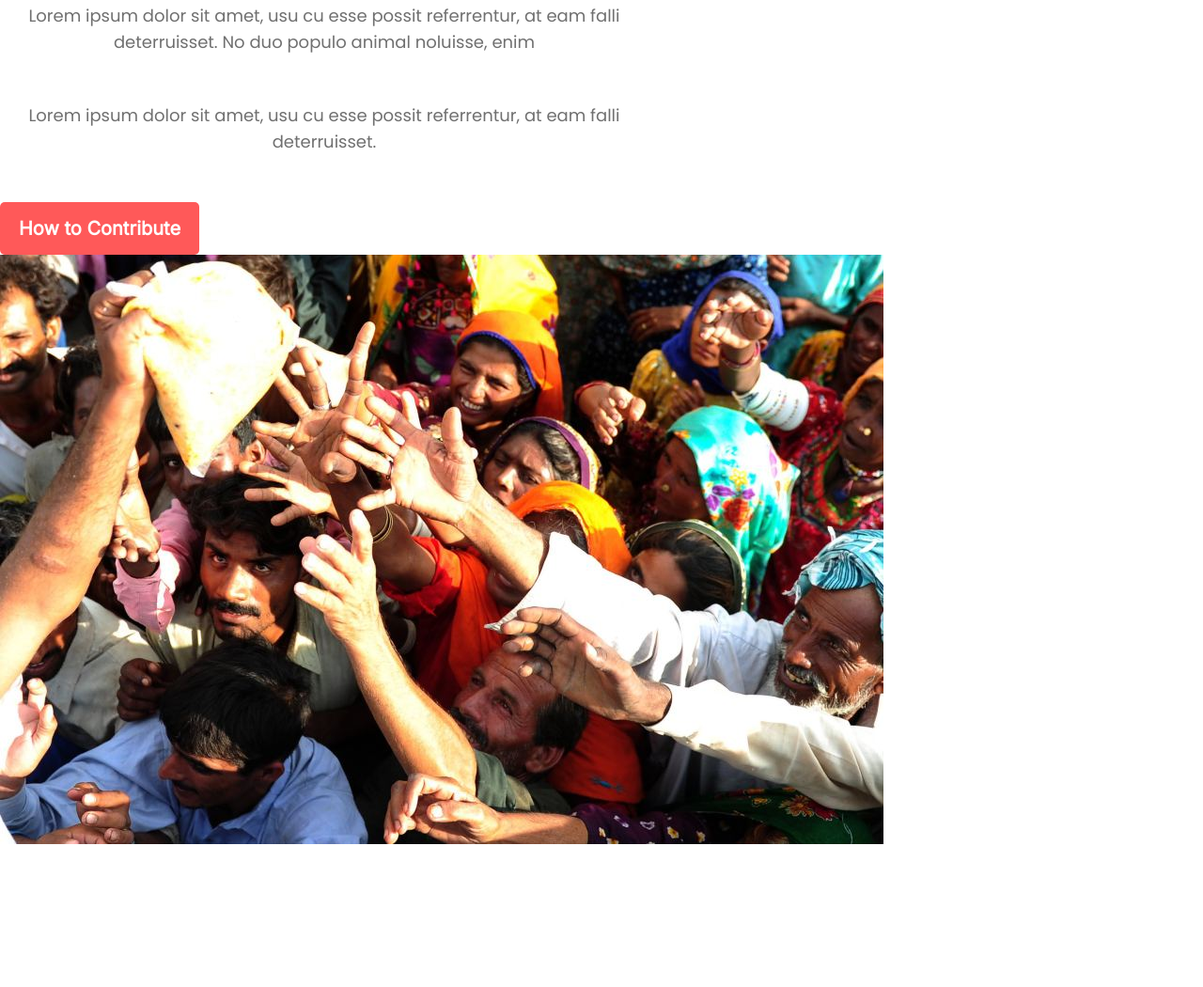
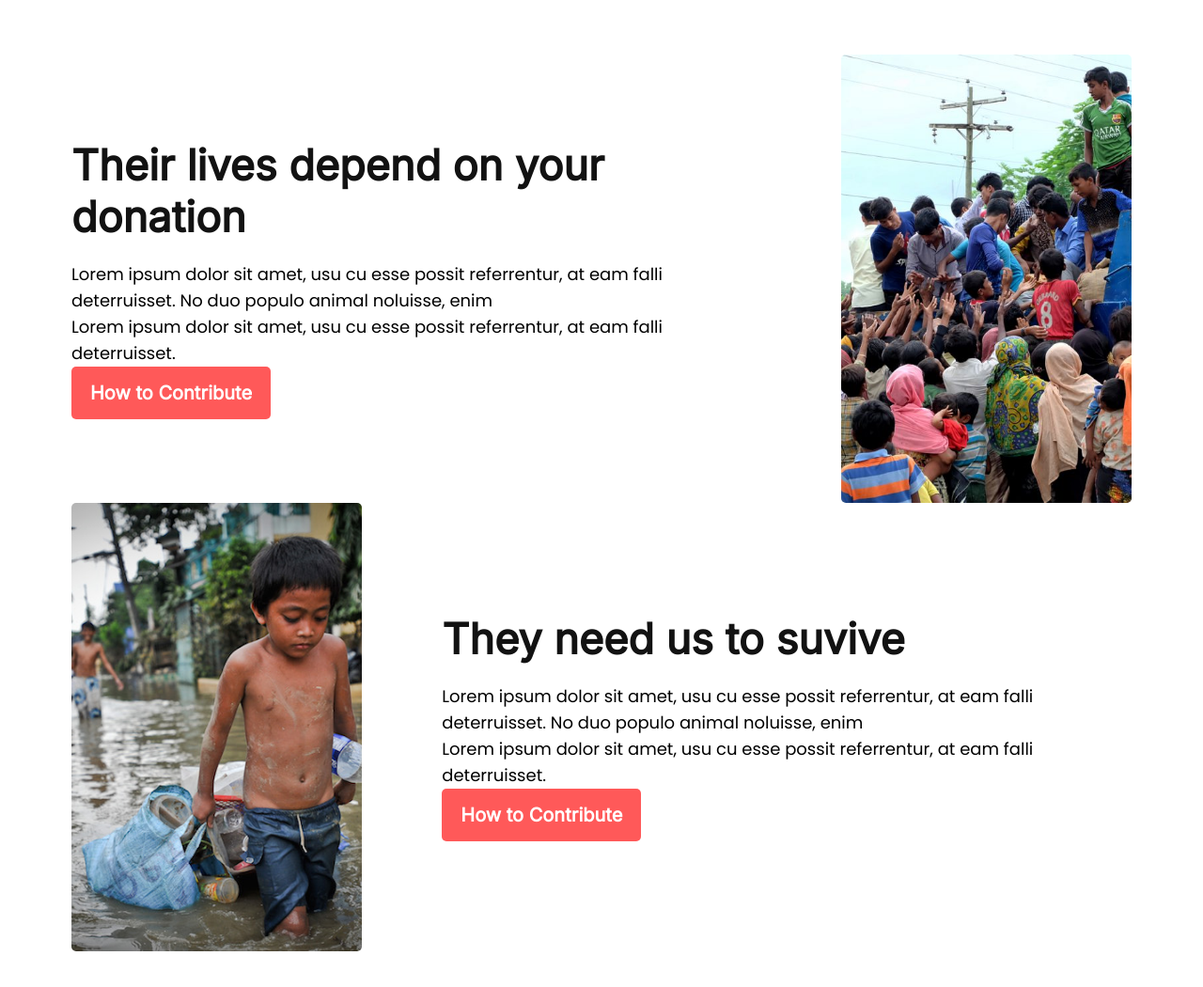
Before and after one commit to coder-binary1/donate-today, a plain HTML site: page index.html in a window 1280 px wide. Shown: the part 2031-3081 px from the top of the page at 94% size. Before the commit the page ends 2933 px from the top, so only its background shows below. Drawn offline with Linux system fonts and the light colour scheme.

Commit message:
update necessity section

```diff
--- a/index.html
+++ b/index.html
@@ -30,7 +30,7 @@
       <!-- donate-amount -->
       <section class="donate-amount">
         <h3 class="section-title">Donate Today</h3>
-        <p class="discription section-disc">
+        <p class="discription section-disc tex-center">
           Lorem ipsum dolor sit amet, usu cu esse possit referrentur, at eam
           falli deterruisset. No duo populo animal noluisse, enim
         </p>
@@ -55,7 +55,7 @@
       <!-- our donate plans -->
       <section class="donate-plans">
         <h3 class="section-title">Our Donate Plan</h3>
-        <p class="discription section-disc">
+        <p class="discription section-disc tex-center">
           Lorem ipsum dolor sit amet, usu cu esse possit referrentur, at eam
           falli deterruisset. No duo populo animal noluisse, enim
         </p>
@@ -87,20 +87,37 @@
         </div>
       </section>
       <!-- necessity of donation -->
-      <section>
+      <section class="necessity">
+        <div class="their-lives">
           <div class="necessity-disc">
-          <h3 class="section-title">Our Donate Plan</h3>
-          <p class="discription section-disc">
+            <h3 class="section-title">Their lives depend on your donation</h3>
+            <p class="discription">
               Lorem ipsum dolor sit amet, usu cu esse possit referrentur, at eam
               falli deterruisset. No duo populo animal noluisse, enim
             </p>
-          <p class="discription section-disc">
+            <p class="discription">
               Lorem ipsum dolor sit amet, usu cu esse possit referrentur, at eam
               falli deterruisset.
             </p>
             <button class="primary-btn">How to Contribute</button>
           </div>
-        <img src="images/donation0.jpg" alt="" />
+          <div class="their-needs-img1"></div>
+        </div>
+        <div class="their-needs">
+          <div class="necessity-disc">
+            <h3 class="section-title">They need us to suvive</h3>
+            <p class="discription">
+              Lorem ipsum dolor sit amet, usu cu esse possit referrentur, at eam
+              falli deterruisset. No duo populo animal noluisse, enim
+            </p>
+            <p class="discription">
+              Lorem ipsum dolor sit amet, usu cu esse possit referrentur, at eam
+              falli deterruisset.
+            </p>
+            <button class="primary-btn">How to Contribute</button>
+          </div>
+          <div class="their-needs-img2"></div>
+        </div>
       </section>
     </main>
     <footer></footer>
--- a/styles/donate-today.css
+++ b/styles/donate-today.css
@@ -17,6 +17,8 @@
   font-weight: 400;
   font-size: 18px;
   line-height: 28px;
+}
+.tex-center {
   text-align: center;
 }
 header {
@@ -146,3 +148,31 @@ input[type="number"]::-webkit-inner-spin-button {
   font-size: 24px;
   margin: 31px 0 16px;
 }
+.necessity {
+  width: 1128px;
+  margin: 130px auto;
+}
+.their-lives,
+.their-needs {
+  display: flex;
+  align-items: center;
+  gap: 85px;
+}
+.their-needs {
+  flex-direction: row-reverse;
+}
+.their-needs-img1 {
+  background-image: url(../images/donation2.jpg);
+}
+.their-needs-img2 {
+  background-image: url(../images/donation9.jpg);
+}
+.their-needs-img1,
+.their-needs-img2 {
+  width: 456px;
+  height: 477px;
+  border-radius: 5px;
+  background-position: bottom center;
+  background-repeat: no-repeat;
+  background-size: cover;
+}
```
Lines whose indentation alone changed are shown as unchanged.
